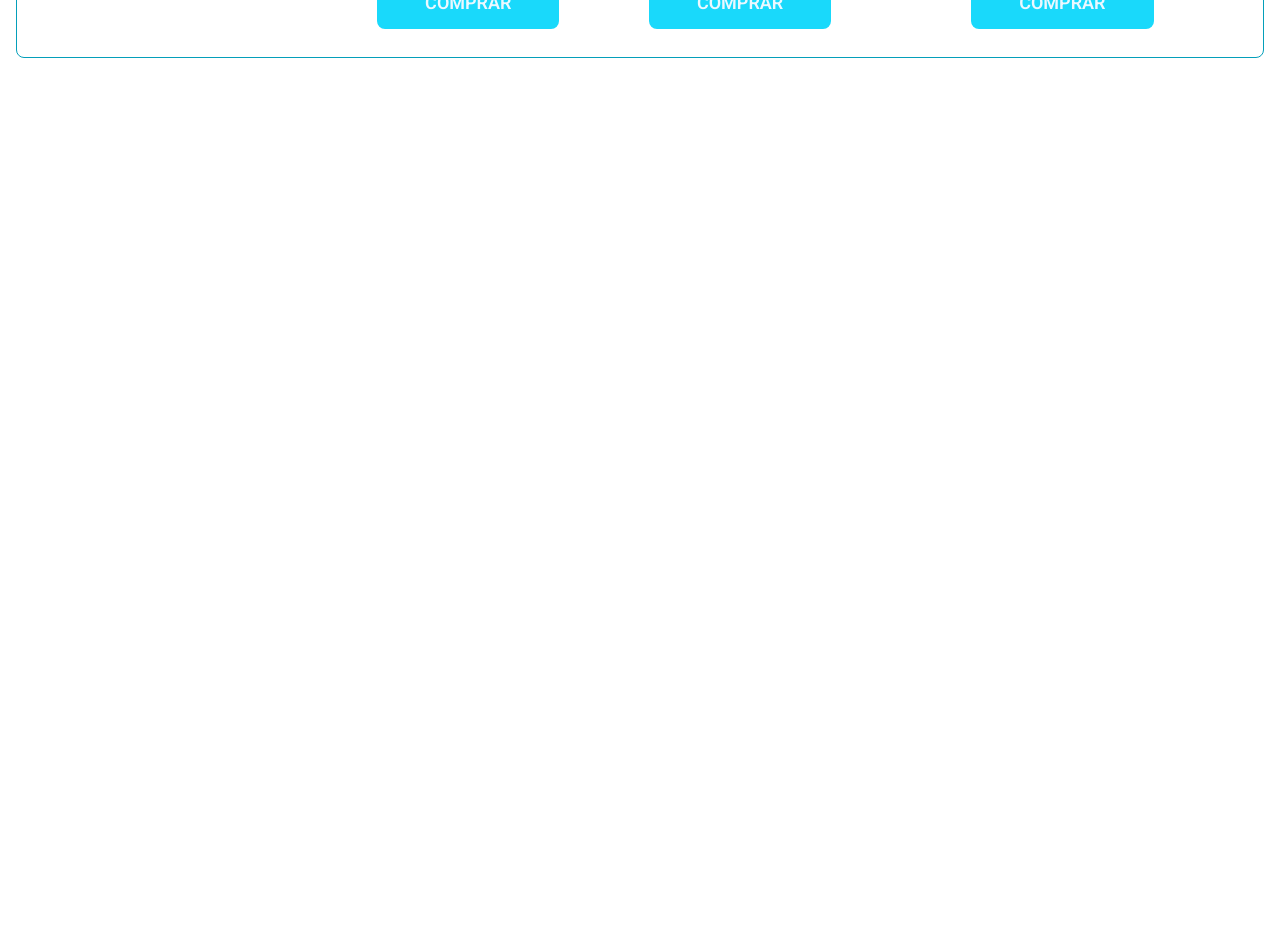
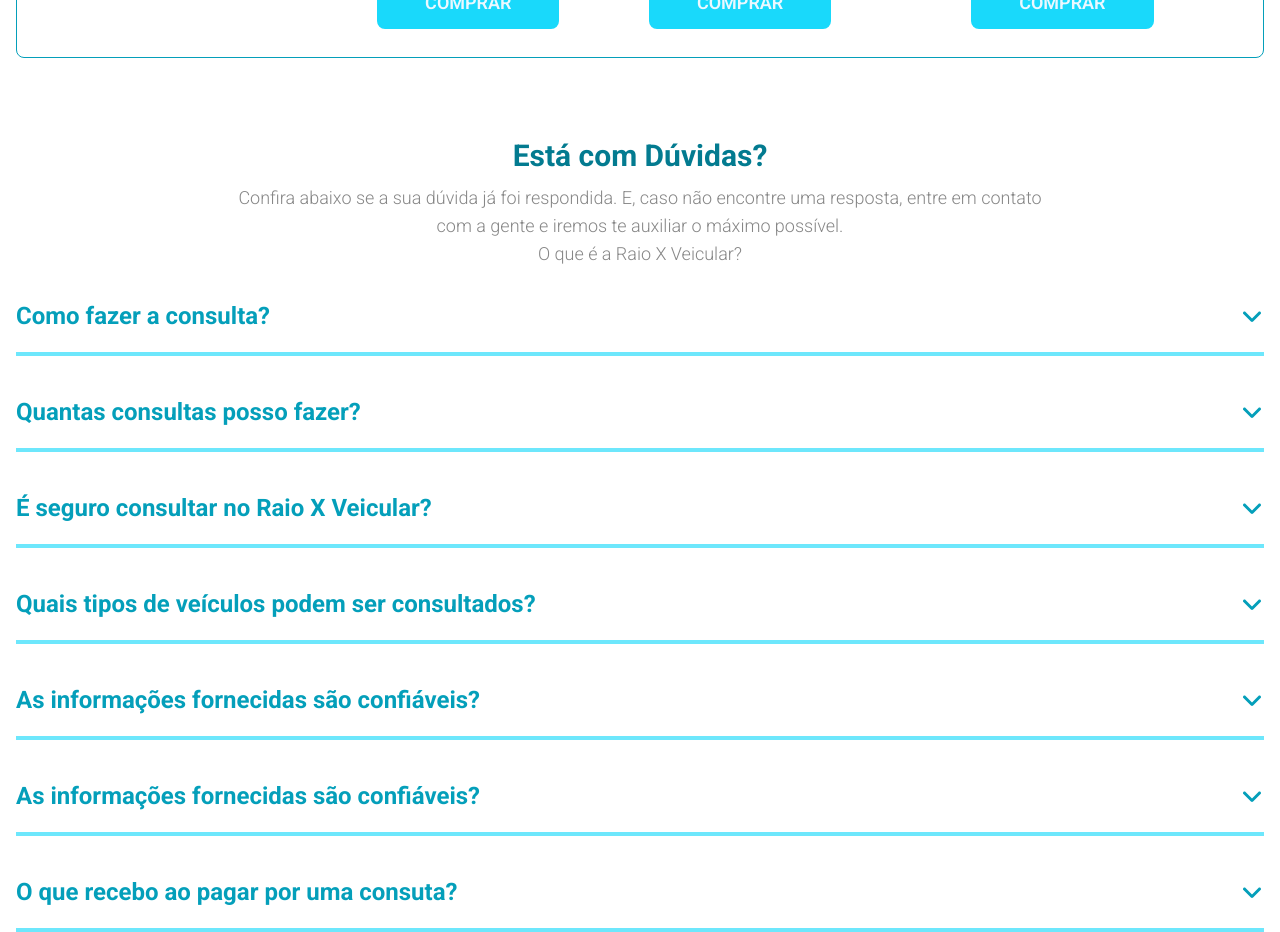
Before and after one commit to Marki1ins/raio-x-veicular, a Next.js app: page / in a window 1280 px wide. Shown: the part 1420-2352 px from the top of the page. Before the commit the page ends 1558 px from the top, so only its background shows below. Built offline with nearby package versions, Linux system fonts and the light colour scheme.

Commit message:
feat: :sparkles: add doubts accordion

```diff
--- a/src/app/layout.tsx
+++ b/src/app/layout.tsx
@@ -5,6 +5,7 @@
 
 import type { Metadata } from "next";
 import PriceTable from '@/components/price-table';
+import DoubtsAccordion from '@/components/doubts-accordion';
 
 const roboto = Roboto({
   variable: '--font-roboto',
@@ -34,6 +35,7 @@
         <Header />
         {children}
         <PriceTable />
+        <DoubtsAccordion />
       </body>
     </html>
   );
--- /dev/null
+++ b/src/components/doubts-accordion/index.tsx
@@ -0,0 +1,56 @@
+"use client";
+
+import Container from "@/layout";
+import { accordionData } from "@/service/mock-data";
+import { useState } from "react";
+import { FaAngleDown, FaAngleUp } from "react-icons/fa6";
+
+export default function DoubtsAccordion() {
+  const [expandedId, setExpandedId] = useState<number | null>(null);
+
+  const toggleExpand = (id: number) => {
+    setExpandedId((prev) => (prev === id ? null : id));
+  };
+
+  return (
+    <Container>
+      <section className="text-center">
+        <h3 className="mb-2.5 text-3xl text-blue-800 font-bold">
+          Está com Dúvidas?
+        </h3>
+        <p className="w-full mx-auto text-lg text-gray-500 font-light md:max-w-8/12">
+          Confira abaixo se a sua dúvida já foi respondida. E, caso não encontre
+          uma resposta, entre em contato com a gente e iremos te auxiliar o
+          máximo possível.
+        </p>
+        <p className="max-w-6/12 mx-auto mb-8 text-lg text-gray-500 font-light">
+          O que é a Raio X Veicular?
+        </p>
+
+        <div className="space-y-10">
+          {accordionData.map((data) => (
+            <div
+              key={data.id}
+              className="pb-5 border-b-4 border-b-blue-300 text-blue-700 text-2xl text-left font-bold"
+            >
+              <div
+                className="flex items-center justify-between cursor-pointer"
+                onClick={() => toggleExpand(data.id)}
+              >
+                <h4>{data.title}</h4>
+                {expandedId === data.id ? <FaAngleUp /> : <FaAngleDown />}
+              </div>
+              <div
+                className={`ml-8 pt-4 text-lg text-gray-500 font-medium transition-all duration-300 ${
+                  expandedId === data.id ? "block" : "hidden"
+                }`}
+              >
+                {data.description}
+              </div>
+            </div>
+          ))}
+        </div>
+      </section>
+    </Container>
+  );
+}
```
